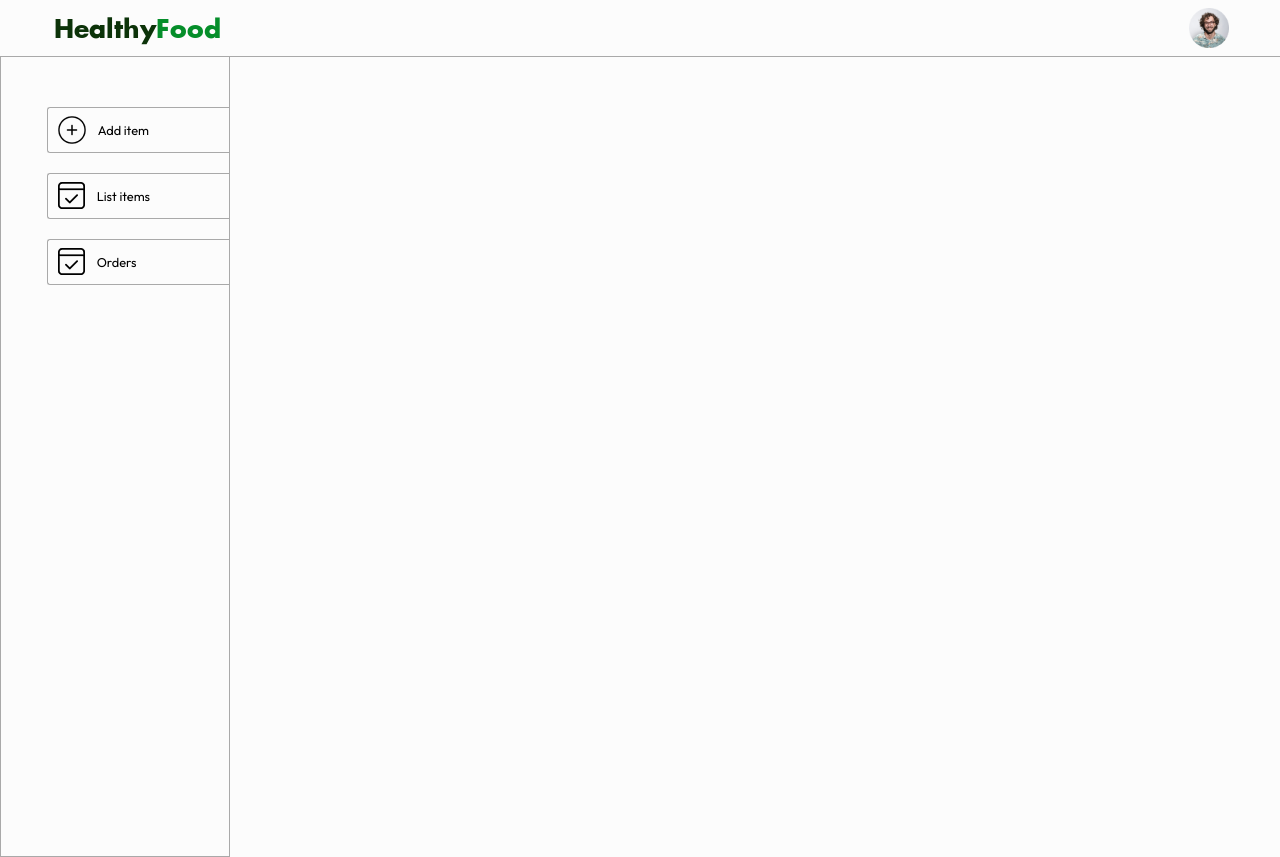
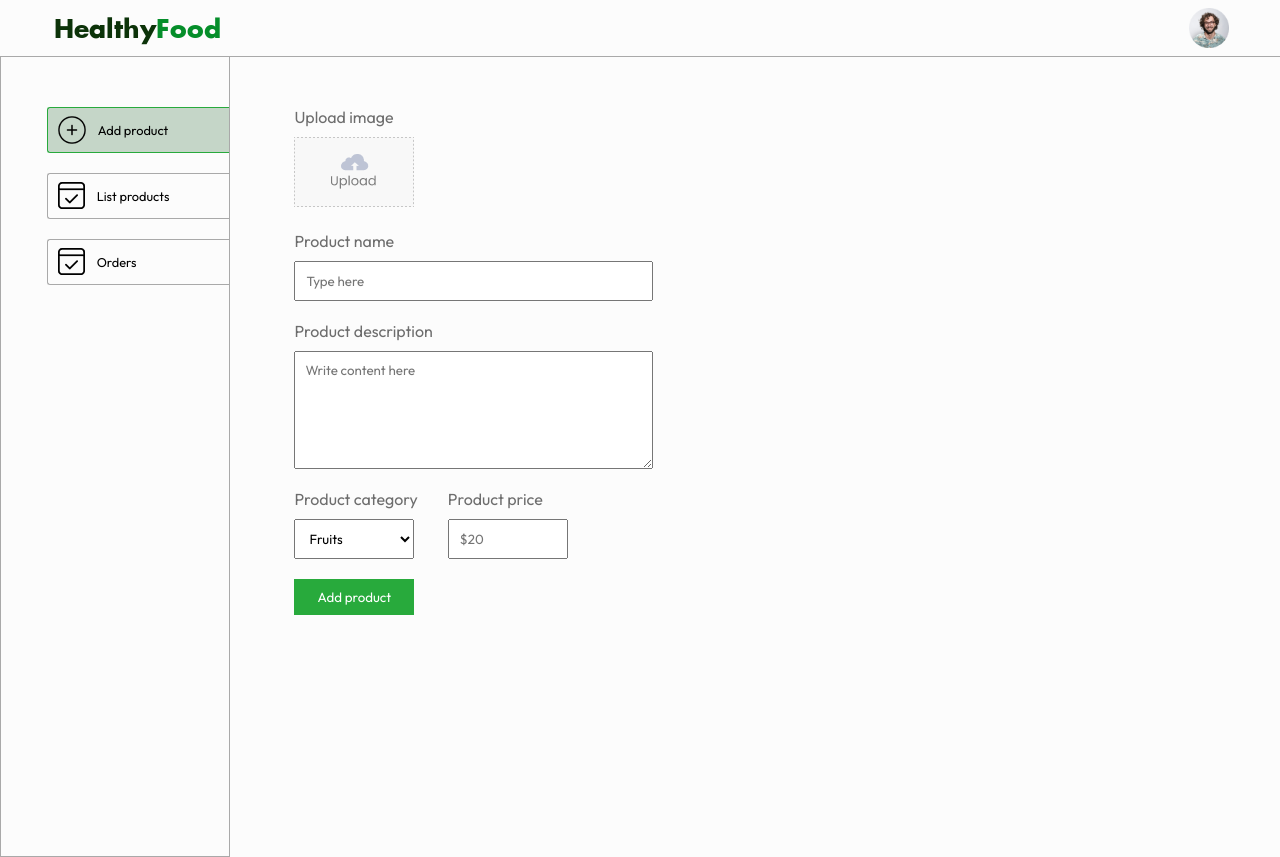
Before and after one commit to StanleyPete/mern-food-delivery-app, a React (Vite) app in the folder admin/: page /add_product in a window 1280 px wide. Built offline with nearby package versions, Linux system fonts and the light colour scheme.

Commit message:
Sidebar routings to pages created. AddProduct page added.

```diff
--- a/admin/src/App.jsx
+++ b/admin/src/App.jsx
@@ -1,6 +1,11 @@
 import React from 'react'
 import NavMenu from './components/navMenu/NavMenu'
 import Sidebar from './components/sidebar/Sidebar'
+import { Route, Routes } from 'react-router-dom'
+import AddProduct from './pages/addProduct/AddProduct'
+import ListProducts from './pages/listProducts/ListProducts'
+import Orders from './pages/orders/Orders'
+
 
 const App = () => {
   return (
@@ -9,6 +14,11 @@ const App = () => {
       <hr />
       <div className="app-container">
         <Sidebar/>
+        <Routes>
+          <Route path="/add_product" element={<AddProduct/>}/>
+          <Route path="/list_products" element={<ListProducts/>}/>
+          <Route path="/orders" element={<Orders/>}/>
+        </Routes>
       </div>
     </div>
   )
--- a/admin/src/assets/assets.js
+++ b/admin/src/assets/assets.js
@@ -2,13 +2,14 @@ import logo from './logo.png'
 import profile_image from './profile_image.png'
 import add_image from './add_image.png'
 import order_image from './order_image.png'
-
+import upload_area from './upload_area.png'
 
 export const assets ={
     logo,
     profile_image,
     add_image,
     order_image,
+    upload_area
 }
 
 export const url = 'http://localhost:4000'
--- a/admin/src/components/sidebar/Sidebar.jsx
+++ b/admin/src/components/sidebar/Sidebar.jsx
@@ -1,23 +1,24 @@
 import React from 'react'
 import './sidebar.css'
 import { assets } from '../../assets/assets'
+import { NavLink } from 'react-router-dom'
 
 const Sidebar = () => {
   return (
     <div className="sidebar">
         <div className="sidebar-buttons-container">
-            <div className="sidebar-button">
-                <img src={assets.add_image} alt="Add button" />
-                <p>Add item</p>
-            </div>
-            <div className="sidebar-button">
-                <img src={assets.order_image} alt="List Items button" />
-                <p>List items</p>
-            </div>
-            <div className="sidebar-button">
+            <NavLink to="/add_product" className="sidebar-button">
+                <img src={assets.add_image} alt="Add product button" />
+                <p>Add product</p>
+            </NavLink>
+            <NavLink to="/list_products" className="sidebar-button">
+                <img src={assets.order_image} alt="List products button" />
+                <p>List products</p>
+            </NavLink>
+            <NavLink to="/orders" className="sidebar-button">
                 <img src={assets.order_image} alt="Orders button" />
                 <p>Orders</p>
-            </div>
+            </NavLink>
         </div>
 
     </div>
--- a/admin/src/components/sidebar/sidebar.css
+++ b/admin/src/components/sidebar/sidebar.css
@@ -22,6 +22,10 @@
     border-radius: 3px 0px 0px 3px;
     cursor: pointer;
 }
+.sidebar-button.active{
+    background-color: #c5d6c8;
+    border-color: #28aa3c;
+}
 
 @media (max-width: 900px){
     .sidebar-button p{
--- a/admin/src/index.css
+++ b/admin/src/index.css
@@ -22,3 +22,8 @@ hr{
 .app-container{
     display: flex;
 }
+.flex-column{
+    display: flex;
+    flex-direction: column;
+    gap: 10px;
+}
--- /dev/null
+++ b/admin/src/pages/addProduct/AddProduct.jsx
@@ -0,0 +1,46 @@
+import React from 'react'
+import './addProduct.css'
+import { assets } from '../../assets/assets'
+
+const AddProduct = () => {
+  return (
+    <div className="add-product">
+        <form className="flex-column">
+            <div className="upload-image flex-column">
+                <p>Upload image</p>
+                <label htmlFor="image">
+                    <img src={assets.upload_area} alt="Upload area image" />
+                </label>
+                <input type="file" id="image" hidden required/>
+            </div>
+            <div className="add-product-name flex-column">
+                <p>Product name</p>
+                <input type="text" name="name" placeholder="Type here"/>
+            </div>
+            <div className="add-product-description flex-column">
+                <p>Product description</p>
+                <textarea name="description" rows="6" placeholder="Write content here" required></textarea>
+            </div>
+            <div className="add-category-price">
+                <div className="add-category flex-column">
+                    <p>Product category</p>
+                    <select name="category" >
+                        <option value="Fruits">Fruits</option>
+                        <option value="Vegetables">Vegetables</option>
+                        <option value="Seafood">Seafood</option>
+                        <option value="Dairy">Dairy</option>
+                    </select>
+                </div>
+                <div className="add-price flex-column">
+                    <p>Product price</p>
+                    <input type="number" name="price" placeholder="$20"/>
+                </div>
+            </div>
+            <button type="submit" className="add-product-button">Add product</button>
+        </form>
+
+    </div>
+  )
+}
+
+export default AddProduct
--- /dev/null
+++ b/admin/src/pages/addProduct/addProduct.css
@@ -0,0 +1,36 @@
+.add-product{
+    width: 70%;
+    margin-left: max(5vw, 25px);
+    margin-top: 50px;
+    color: #6d6d6d;
+    font-size: 16px;
+}
+.add-product form{
+    gap: 20px;
+}
+.upload-image img{
+    width: 120px;
+}
+
+.add-product-name, .add-product-description{
+    width: max(40%, 280px);
+}
+.add-product-name input, .add-product-description textarea{
+    padding: 10px;
+}
+.add-category-price{
+    display: flex;
+    gap: 30px
+}
+.add-category-price select, .add-category-price input{
+    max-width: 120px;
+    padding: 10px;
+}
+.add-product-button{
+    max-width: 120px;
+    border: none;
+    padding: 10px;
+    background-color: #28aa3c;
+    color: white;
+    cursor: pointer;
+}
--- /dev/null
+++ b/admin/src/pages/listProducts/ListProducts.jsx
@@ -0,0 +1,12 @@
+import React from 'react'
+import './listProducts.css'
+
+const ListProducts = () => {
+  return (
+    <div>
+
+    </div>
+  )
+}
+
+export default ListProducts
--- /dev/null
+++ b/admin/src/pages/orders/Orders.jsx
@@ -0,0 +1,12 @@
+import React from 'react'
+import './orders.css'
+
+const Orders = () => {
+  return (
+    <div>
+
+    </div>
+  )
+}
+
+export default Orders
```
Also changed, not shown: admin/src/assets/upload_area.png (added), admin/src/pages/listProducts/listProducts.css (added), admin/src/pages/orders/orders.css (added).
